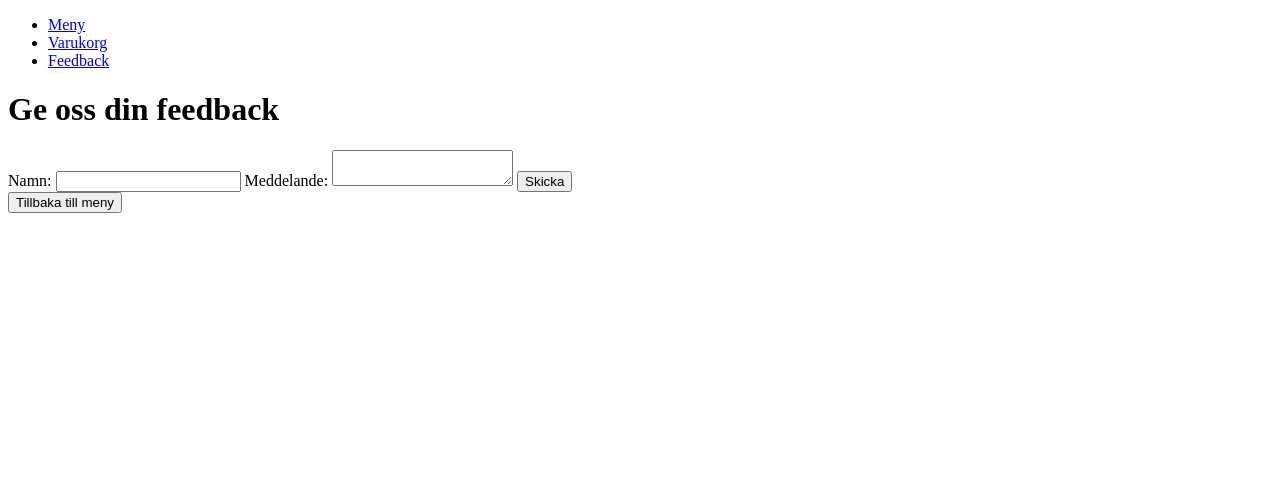
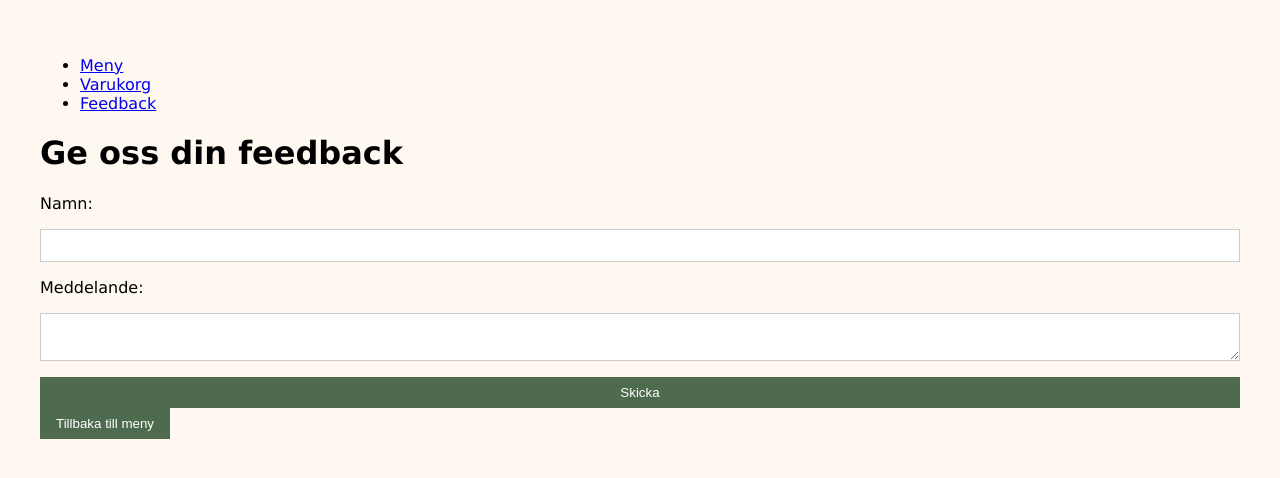
Before and after one commit to IsabelleLof/FOS25-bootcamp-exm, a plain HTML site: page feedback.html in a window 1280 px wide. Drawn offline with Linux system fonts and the light colour scheme.

Commit message:
final changes for css and js

```diff
--- /dev/null
+++ b/feedback.css
@@ -0,0 +1,23 @@
+body {
+  font-family: Verdana, sans-serif;
+  background-color: #fff8f0;
+  padding: 2rem;
+}
+
+form {
+  display: flex;
+  flex-direction: column;
+  gap: 1rem;
+}
+
+input, textarea {
+  padding: 0.5rem;
+  border: 1px solid #ccc;
+}
+
+button {
+  background-color: #4f6b4f;
+  color: white;
+  border: none;
+  padding: 0.5rem 1rem;
+}
--- a/feedback.html
+++ b/feedback.html
@@ -4,7 +4,7 @@
   <meta charset="UTF-8" />
   <meta name="viewport" content="width=device-width, initial-scale=1.0" />
   <title>Feedback – KaffeChas</title>
-  <link rel="stylesheet" href="style.css" />
+  <link rel="stylesheet" href="feedback.css" />
 </head>
 <body>
   <nav>
--- /dev/null
+++ b/omoss.css
@@ -0,0 +1,23 @@
+body {
+  font-family: Verdana, sans-serif;
+  background-color: #fff8f0;
+  padding: 2rem;
+}
+
+form {
+  display: flex;
+  flex-direction: column;
+  gap: 1rem;
+}
+
+input, textarea {
+  padding: 0.5rem;
+  border: 1px solid #ccc;
+}
+
+button {
+  background-color: #4f6b4f;
+  color: white;
+  border: none;
+  padding: 0.5rem 1rem;
+}
--- a/script.js
+++ b/script.js
@@ -62,6 +62,7 @@ function addToCart(name, price) {
 // Render Cart Item
 function renderCartItem(name, price) {
   const item = document.createElement("li");
+  li.className = "product-card";
   item.innerHTML = `
     ${name} – ${price} kr
     <button onclick="removeFromCart('${name.replace(/'/g, "\\'")}', ${price})">Ta bort</button>
```
Also changed, not shown: index.html (+5 -4 lines), om-oss.html (+1 -1 lines), 1 other file.
